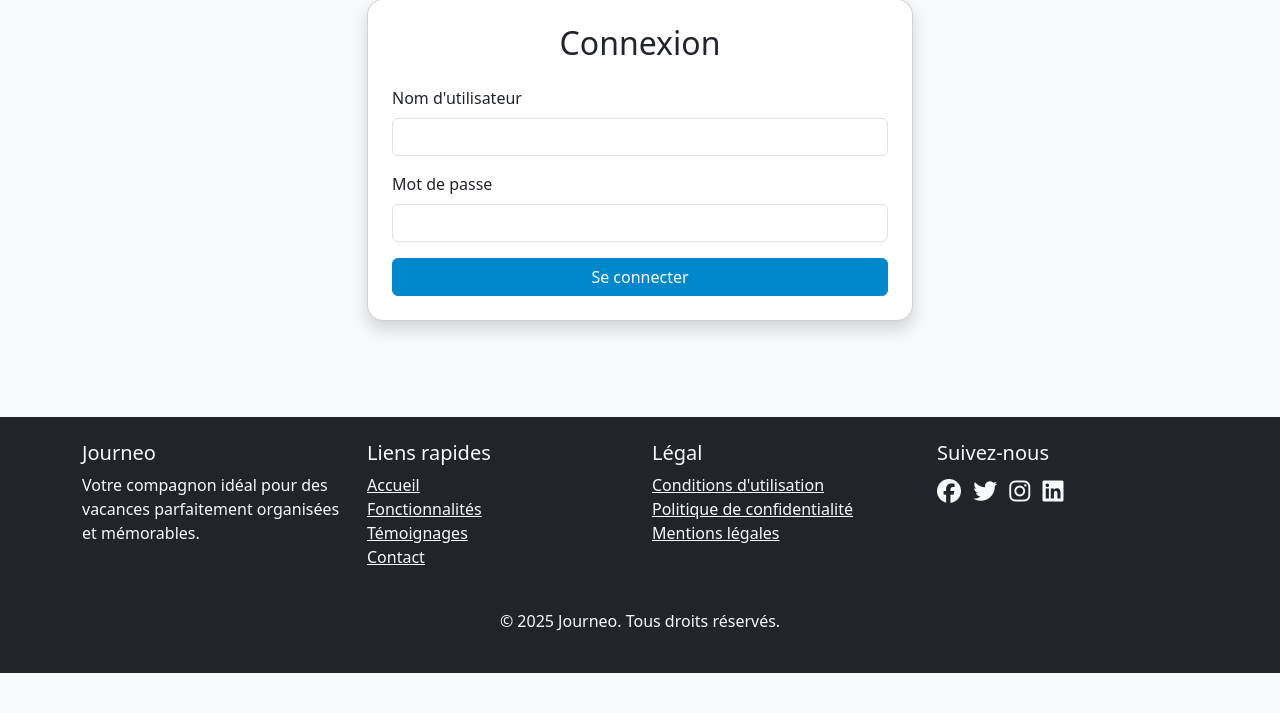
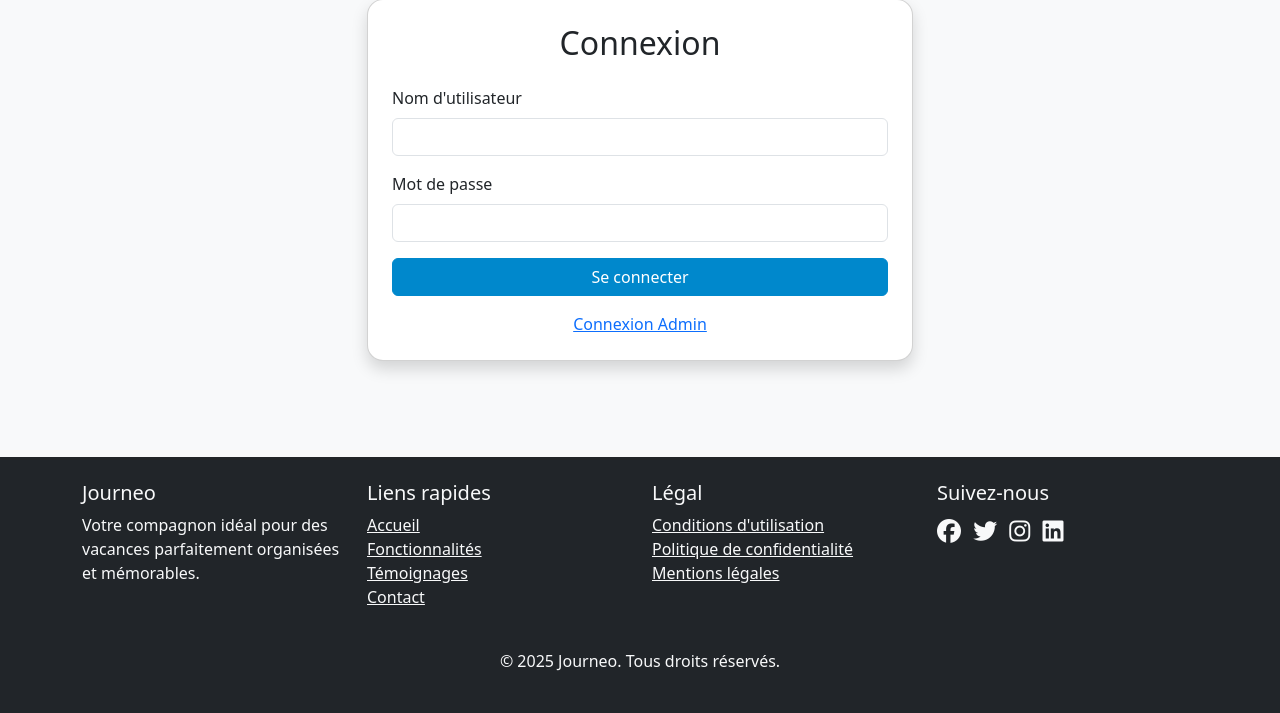
Before and after one commit to ashurafu04/mgvc, a Django app: page /login/ in a window 1280 px wide. Shown: the part 143-856 px from the top of the page. Before the commit the page ends 816 px from the top, so only its background shows below. Run offline with Django 5.2, Linux system fonts and the light colour scheme; some libraries are stand-ins or nearby versions.

Commit message:
added admin login

```diff
--- a/carnet_de_voyage/templates/login.html
+++ b/carnet_de_voyage/templates/login.html
@@ -27,6 +27,9 @@
             <input type="password" class="form-control" id="password" name="password" required>
           </div>
           <button type="submit" class="btn btn-primary w-100">Se connecter</button>
+          <div class="text-center mt-3">
+            <a href="{% url 'admin:index' %}">Connexion Admin</a>
+          </div>
         </form>
       </div>
     </div>
```
